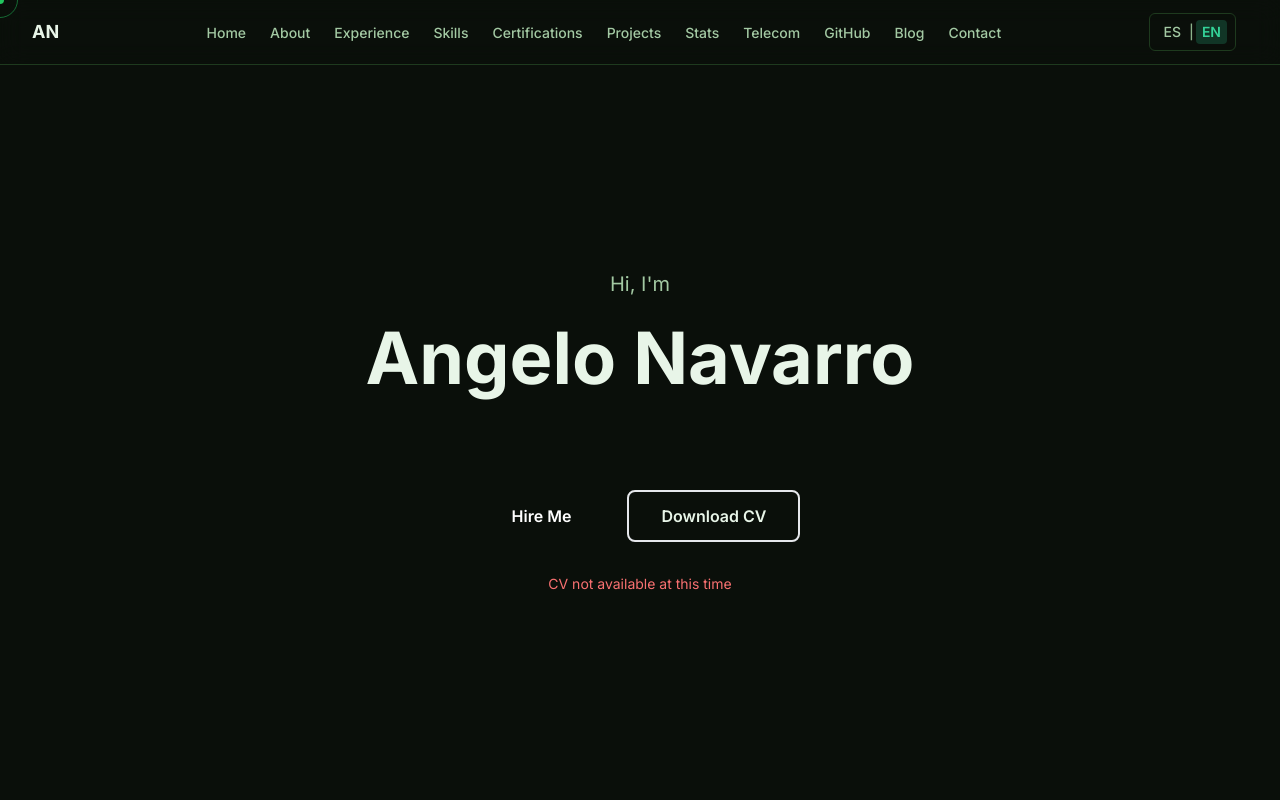
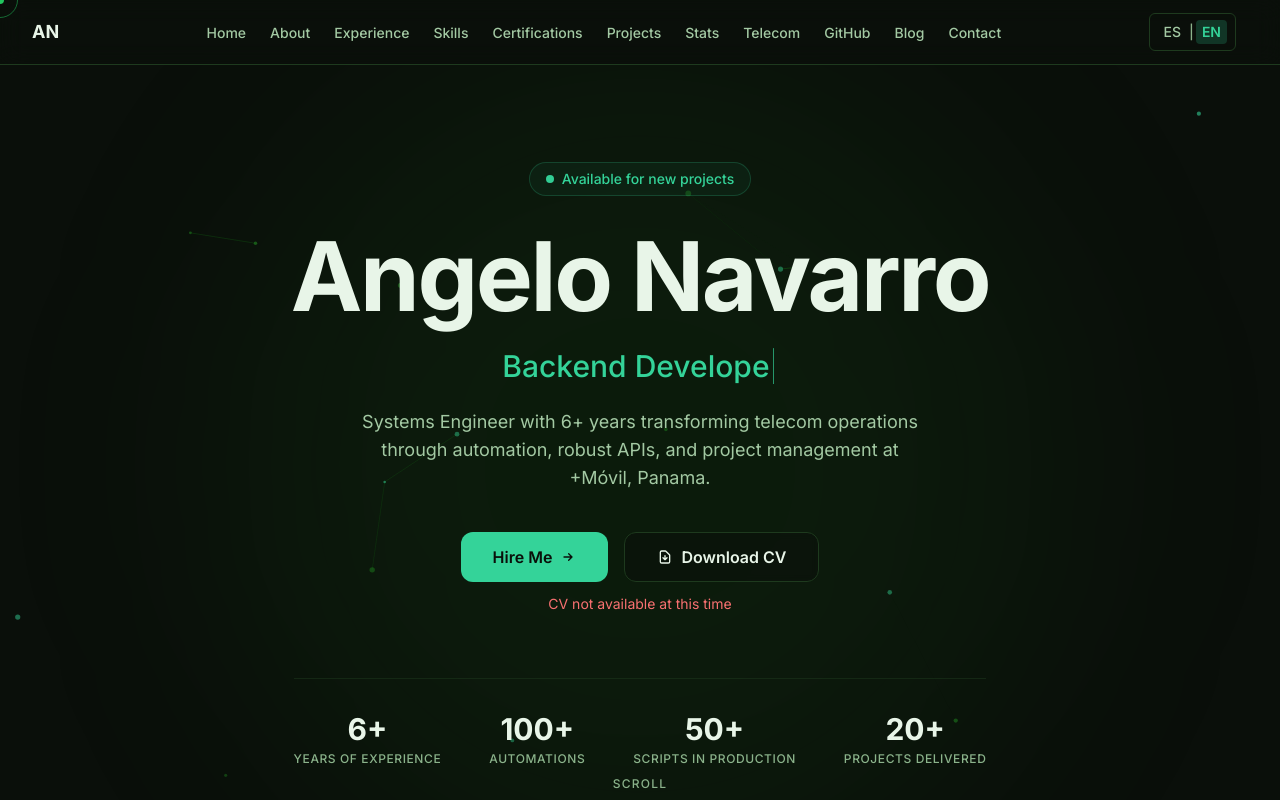
Before and after one commit to angelonavarrogit/angelonavarrogit.github.io, a Next.js app: page / in a window 1280 px wide. Both pictures are taken after a click on the button "Download CV". Shown: the top 800 px of the page. Built offline with nearby package versions, Linux system fonts and the light colour scheme; no server answers.

Commit message:
sprint-01: premium Hero section - staggered animations, metrics bar, radial glow, typing effect, particles

```diff
--- a/src/components/sections/HeroSection.tsx
+++ b/src/components/sections/HeroSection.tsx
@@ -3,49 +3,57 @@
 import { useState, useCallback } from 'react';
 import { motion, useReducedMotion } from 'framer-motion';
 import { useTranslations } from 'next-intl';
+import TypingEffect from '@/components/shared/TypingEffect';
+import ParticleBackground from '@/components/shared/ParticleBackground';
 
 /**
- * HeroSection — Primary landing section with animated name, typing effect,
- * particle background, and CTA buttons.
+ * HeroSection — Premium landing section.
+ *
+ * Design philosophy: Clean, spacious, confident.
+ * Inspired by: Vercel, Linear, Raycast landing pages.
  *
  * Features:
- * - Name "Angelo Navarro" fades in (opacity 0→1, <500ms)
- * - CTA buttons: "Hire Me" (→ #contact) and "Download CV" (→ PDF download)
- * - Hover: scale 1.05x + brightness +10%, <200ms transition
- * - CV download error state (shows i18n error message if PDF unavailable)
- * - Respects prefers-reduced-motion
- * - Accessible with aria-labelledby
+ * - Subtle radial gradient glow behind name
+ * - Staggered entrance animations (greeting → name → titles → CTAs)
+ * - TypingEffect for professional titles
+ * - ParticleBackground for ambient depth
+ * - Metrics bar showing key stats at a glance
+ * - Clean CTA hierarchy (primary + secondary)
+ * - Fully responsive with different spacing for mobile
  *
- * @see Requirements 1.1, 1.3, 1.5, 1.6
+ * @see Sprint 01: Hero Experience
  */
+
+const TITLES = [
+  'Systems Engineer',
+  'Telecom Specialist',
+  'Backend Developer',
+  'Automation & AI',
+];
+
 export default function HeroSection() {
   const t = useTranslations();
   const prefersReducedMotion = useReducedMotion();
   const [cvError, setCvError] = useState<string | null>(null);
 
+  const shouldAnimate = !prefersReducedMotion;
+
   const handleHireMe = useCallback(() => {
-    const contactSection = document.getElementById('contact');
-    if (contactSection) {
-      contactSection.scrollIntoView({ behavior: 'smooth' });
-    }
+    const el = document.getElementById('contact');
+    if (el) el.scrollIntoView({ behavior: 'smooth' });
   }, []);
 
   const handleDownloadCv = useCallback(async () => {
     setCvError(null);
-
     try {
-      const response = await fetch('/cv/angelo-navarro-cv.pdf', { method: 'HEAD' });
-
-      if (!response.ok) {
+      const res = await fetch('/cv/angelo-navarro-cv.pdf', { method: 'HEAD' });
+      if (!res.ok) {
         setCvError(t('errors.cvNotAvailable'));
         return;
       }
-
-      // File exists — trigger download
       const link = document.createElement('a');
       link.href = '/cv/angelo-navarro-cv.pdf';
       link.download = 'angelo-navarro-cv.pdf';
-      link.rel = 'noopener noreferrer';
       document.body.appendChild(link);
       link.click();
       document.body.removeChild(link);
@@ -54,76 +62,202 @@ export default function HeroSection() {
     }
   }, [t]);
 
-  const shouldAnimate = !prefersReducedMotion;
+  // Stagger animation config
+  const container = {
+    hidden: { opacity: 0 },
+    visible: {
+      opacity: 1,
+      transition: { staggerChildren: 0.15, delayChildren: 0.1 },
+    },
+  };
+
+  const fadeUp = {
+    hidden: { opacity: 0, y: 20 },
+    visible: {
+      opacity: 1,
+      y: 0,
+      transition: { duration: 0.6, ease: [0.16, 1, 0.3, 1] },
+    },
+  };
+
+  const fadeIn = {
+    hidden: { opacity: 0 },
+    visible: {
+      opacity: 1,
+      transition: { duration: 0.8, ease: 'easeOut' },
+    },
+  };
 
   return (
     <section
       id="hero"
       aria-labelledby="hero-heading"
-      className="relative flex min-h-[calc(100vh-4rem)] flex-col items-center justify-center px-4 text-center"
+      className="relative flex min-h-screen flex-col items-center justify-center overflow-hidden px-6"
     >
-      {/* TODO: ParticleBackground (task 4.3) */}
+      {/* Particle Background */}
+      <ParticleBackground enabled={!prefersReducedMotion} />
 
-      <div className="relative z-10 flex max-w-4xl flex-col items-center gap-6">
-        {/* Greeting */}
-        <p className="text-lg text-foreground-muted sm:text-xl">
-          {t('hero.greeting')}
-        </p>
+      {/* Radial gradient glow */}
+      <div
+        className="pointer-events-none absolute top-1/2 left-1/2 -translate-x-1/2 -translate-y-1/2"
+        aria-hidden="true"
+      >
+        <div className="h-[600px] w-[600px] rounded-full bg-primary-500/10 blur-[120px] sm:h-[800px] sm:w-[800px]" />
+      </div>
 
-        {/* Name with fade-in animation */}
+      {/* Content */}
       {shouldAnimate ? (
+        <motion.div
+          className="relative z-10 flex max-w-3xl flex-col items-center text-center"
+          variants={container}
+          initial="hidden"
+          animate="visible"
+        >
+          {/* Status badge */}
+          <motion.div variants={fadeUp} className="mb-8">
+            <span className="inline-flex items-center gap-2 rounded-full border border-accent/20 bg-accent/5 px-4 py-1.5 text-sm font-medium text-accent">
+              <span className="h-2 w-2 rounded-full bg-accent animate-pulse" />
+              {t('hero.available')}
+            </span>
+          </motion.div>
+
+          {/* Name */}
           <motion.h1
             id="hero-heading"
-            className="text-4xl font-bold text-foreground sm:text-5xl md:text-6xl lg:text-7xl"
-            initial={{ opacity: 0 }}
-            animate={{ opacity: 1 }}
-            transition={{ duration: 0.45, ease: 'easeOut' }}
+            variants={fadeUp}
+            className="text-5xl font-bold tracking-tight text-foreground sm:text-6xl md:text-7xl lg:text-8xl"
           >
             Angelo Navarro
           </motion.h1>
-        ) : (
-          <h1
-            id="hero-heading"
-            className="text-4xl font-bold text-foreground sm:text-5xl md:text-6xl lg:text-7xl"
+
+          {/* Typing titles */}
+          <motion.div
+            variants={fadeUp}
+            className="mt-6 h-9 text-xl font-medium text-accent sm:text-2xl md:text-3xl"
+            aria-live="polite"
           >
-            Angelo Navarro
-          </h1>
-        )}
+            <TypingEffect
+              strings={TITLES}
+              typeSpeed={50}
+              deleteSpeed={30}
+              pauseDuration={2000}
+            />
+          </motion.div>
 
-        {/* TODO: TypingEffect (task 4.2) */}
-        <div className="h-8 text-lg text-accent sm:text-xl md:text-2xl" aria-live="polite">
-          {/* Placeholder for TypingEffect component */}
-        </div>
+          {/* Subtitle */}
+          <motion.p
+            variants={fadeUp}
+            className="mt-6 max-w-xl text-base leading-relaxed text-foreground-muted sm:text-lg"
+          >
+            {t('hero.subtitle')}
+          </motion.p>
 
-        {/* CTA Buttons */}
-        <div className="mt-4 flex flex-col gap-4 sm:flex-row sm:gap-6">
+          {/* CTAs */}
+          <motion.div
+            variants={fadeUp}
+            className="mt-10 flex flex-col gap-4 sm:flex-row"
+          >
             <button
               type="button"
               onClick={handleHireMe}
-            className="hero-cta-button inline-flex min-h-[44px] min-w-[44px] items-center justify-center rounded-lg bg-primary px-8 py-3 text-base font-semibold text-white transition-all duration-[200ms] ease-out hover:scale-105 hover:brightness-110 focus-visible:scale-105 focus-visible:brightness-110"
+              className="group relative inline-flex min-h-[48px] items-center justify-center gap-2 overflow-hidden rounded-xl bg-accent px-8 py-3 text-base font-semibold text-background transition-all duration-200 hover:shadow-lg hover:shadow-accent/25 focus-visible:ring-2 focus-visible:ring-accent focus-visible:ring-offset-2 focus-visible:ring-offset-background"
             >
-            {t('hero.hireCta')}
+              <span className="relative z-10">{t('hero.hireCta')}</span>
+              <svg className="relative z-10 h-4 w-4 transition-transform duration-200 group-hover:translate-x-0.5" fill="none" viewBox="0 0 24 24" stroke="currentColor" strokeWidth={2}>
+                <path strokeLinecap="round" strokeLinejoin="round" d="M13 7l5 5m0 0l-5 5m5-5H6" />
+              </svg>
             </button>
 
             <button
               type="button"
               onClick={handleDownloadCv}
-            className="hero-cta-button inline-flex min-h-[44px] min-w-[44px] items-center justify-center rounded-lg border-2 border-primary bg-transparent px-8 py-3 text-base font-semibold text-primary transition-all duration-[200ms] ease-out hover:scale-105 hover:brightness-110 focus-visible:scale-105 focus-visible:brightness-110"
+              className="inline-flex min-h-[48px] items-center justify-center gap-2 rounded-xl border border-border bg-background/50 px-8 py-3 text-base font-semibold text-foreground backdrop-blur-sm transition-all duration-200 hover:border-accent/50 hover:bg-background-elevated focus-visible:ring-2 focus-visible:ring-accent focus-visible:ring-offset-2 focus-visible:ring-offset-background"
             >
+              <svg className="h-4 w-4" fill="none" viewBox="0 0 24 24" stroke="currentColor" strokeWidth={2}>
+                <path strokeLinecap="round" strokeLinejoin="round" d="M12 10v6m0 0l-3-3m3 3l3-3m2 8H7a2 2 0 01-2-2V5a2 2 0 012-2h5.586a1 1 0 01.707.293l5.414 5.414a1 1 0 01.293.707V19a2 2 0 01-2 2z" />
+              </svg>
+              {t('hero.downloadCv')}
+            </button>
+          </motion.div>
+
+          {/* Error */}
+          {cvError && (
+            <p role="alert" className="mt-3 text-sm text-red-400">{cvError}</p>
+          )}
+
+          {/* Metrics bar */}
+          <motion.div
+            variants={fadeIn}
+            className="mt-16 flex flex-wrap items-center justify-center gap-8 border-t border-border/50 pt-8 sm:gap-12"
+          >
+            <Metric value="6+" label={t('hero.metrics.years')} />
+            <Metric value="100+" label={t('hero.metrics.automations')} />
+            <Metric value="50+" label={t('hero.metrics.scripts')} />
+            <Metric value="20+" label={t('hero.metrics.projects')} />
+          </motion.div>
+        </motion.div>
+      ) : (
+        /* Reduced motion fallback — no animations */
+        <div className="relative z-10 flex max-w-3xl flex-col items-center text-center">
+          <div className="mb-8">
+            <span className="inline-flex items-center gap-2 rounded-full border border-accent/20 bg-accent/5 px-4 py-1.5 text-sm font-medium text-accent">
+              <span className="h-2 w-2 rounded-full bg-accent" />
+              {t('hero.available')}
+            </span>
+          </div>
+          <h1 id="hero-heading" className="text-5xl font-bold tracking-tight text-foreground sm:text-6xl md:text-7xl lg:text-8xl">
+            Angelo Navarro
+          </h1>
+          <div className="mt-6 h-9 text-xl font-medium text-accent sm:text-2xl md:text-3xl">
+            <TypingEffect strings={TITLES} typeSpeed={50} deleteSpeed={30} pauseDuration={2000} />
+          </div>
+          <p className="mt-6 max-w-xl text-base leading-relaxed text-foreground-muted sm:text-lg">
+            {t('hero.subtitle')}
+          </p>
+          <div className="mt-10 flex flex-col gap-4 sm:flex-row">
+            <button type="button" onClick={handleHireMe} className="group relative inline-flex min-h-[48px] items-center justify-center gap-2 rounded-xl bg-accent px-8 py-3 text-base font-semibold text-background">
+              {t('hero.hireCta')}
+            </button>
+            <button type="button" onClick={handleDownloadCv} className="inline-flex min-h-[48px] items-center justify-center gap-2 rounded-xl border border-border bg-background/50 px-8 py-3 text-base font-semibold text-foreground">
               {t('hero.downloadCv')}
             </button>
           </div>
+          {cvError && <p role="alert" className="mt-3 text-sm text-red-400">{cvError}</p>}
+          <div className="mt-16 flex flex-wrap items-center justify-center gap-8 border-t border-border/50 pt-8 sm:gap-12">
+            <Metric value="6+" label={t('hero.metrics.years')} />
+            <Metric value="100+" label={t('hero.metrics.automations')} />
+            <Metric value="50+" label={t('hero.metrics.scripts')} />
+            <Metric value="20+" label={t('hero.metrics.projects')} />
+          </div>
+        </div>
+      )}
 
-        {/* CV Download Error Message */}
-        {cvError && (
-          <p
-            role="alert"
-            className="mt-2 text-sm text-red-400"
+      {/* Scroll indicator */}
+      {shouldAnimate && (
+        <motion.div
+          className="absolute bottom-8 left-1/2 -translate-x-1/2"
+          initial={{ opacity: 0 }}
+          animate={{ opacity: 1 }}
+          transition={{ delay: 2, duration: 1 }}
         >
-            {cvError}
-          </p>
+          <div className="flex flex-col items-center gap-2">
+            <span className="text-xs font-medium uppercase tracking-widest text-foreground-subtle">
+              Scroll
+            </span>
+            <div className="h-8 w-[1px] animate-pulse bg-gradient-to-b from-accent/60 to-transparent" />
+          </div>
+        </motion.div>
       )}
-      </div>
     </section>
   );
 }
+
+/** Compact metric display for the hero stats bar */
+function Metric({ value, label }: { value: string; label: string }) {
+  return (
+    <div className="flex flex-col items-center gap-1">
+      <span className="text-2xl font-bold text-foreground sm:text-3xl">{value}</span>
+      <span className="text-xs font-medium uppercase tracking-wider text-foreground-subtle">{label}</span>
+    </div>
+  );
+}
--- a/src/messages/en.json
+++ b/src/messages/en.json
@@ -20,6 +20,14 @@
     "greeting": "Hi, I'm",
     "hireCta": "Hire Me",
     "downloadCv": "Download CV",
+    "available": "Available for new projects",
+    "subtitle": "Systems Engineer with 6+ years transforming telecom operations through automation, robust APIs, and project management at +Móvil, Panama.",
+    "metrics": {
+      "years": "Years of experience",
+      "automations": "Automations",
+      "scripts": "Scripts in production",
+      "projects": "Projects delivered"
+    },
     "titles": {
       "systemsEngineer": "Systems Engineer",
       "telecomSpecialist": "Telecom Specialist",
--- a/src/messages/es.json
+++ b/src/messages/es.json
@@ -20,6 +20,14 @@
     "greeting": "Hola, soy",
     "hireCta": "Contrátame",
     "downloadCv": "Descargar CV",
+    "available": "Disponible para nuevos proyectos",
+    "subtitle": "Ingeniero en Sistemas con +6 años transformando operaciones de telecomunicaciones mediante automatización, APIs robustas y gestión de proyectos en +Móvil, Panamá.",
+    "metrics": {
+      "years": "Años de experiencia",
+      "automations": "Automatizaciones",
+      "scripts": "Scripts en producción",
+      "projects": "Proyectos entregados"
+    },
     "titles": {
       "systemsEngineer": "Ingeniero en Sistemas",
       "telecomSpecialist": "Especialista en Telecomunicaciones",
```
Lines whose indentation alone changed are shown as unchanged.
